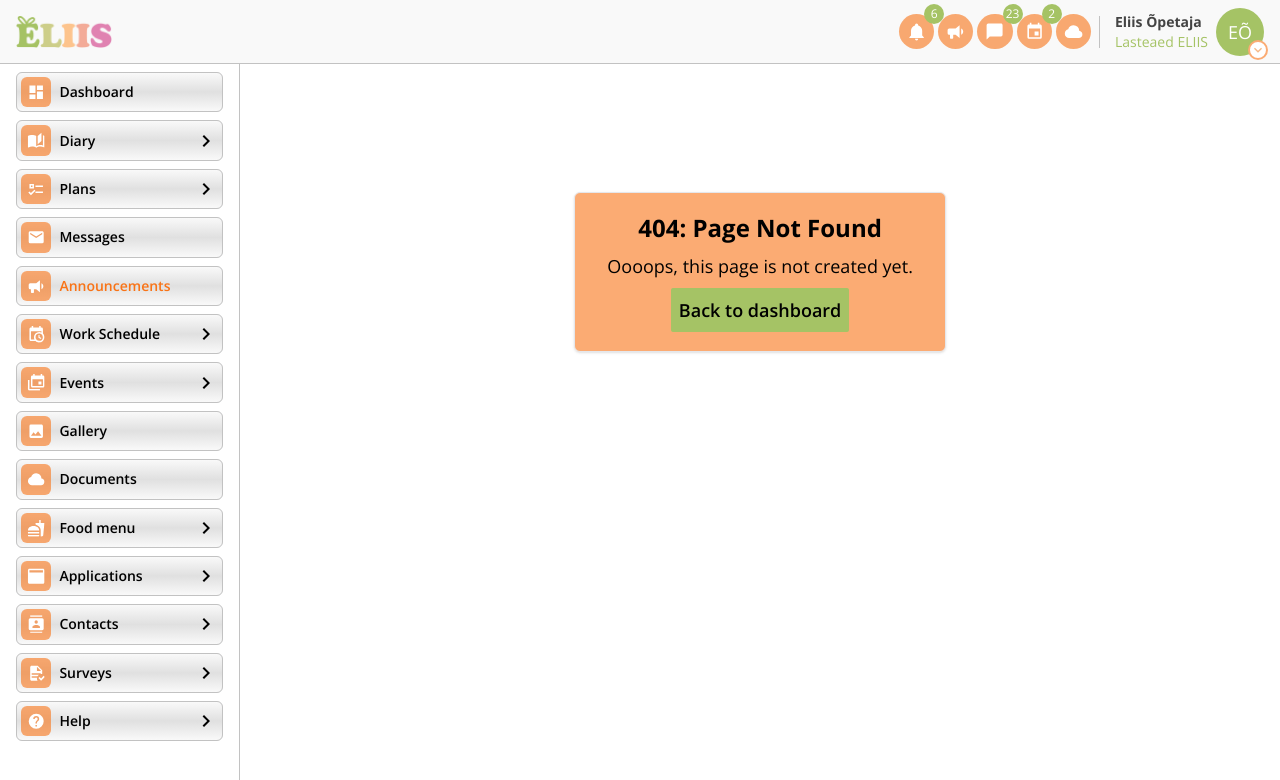
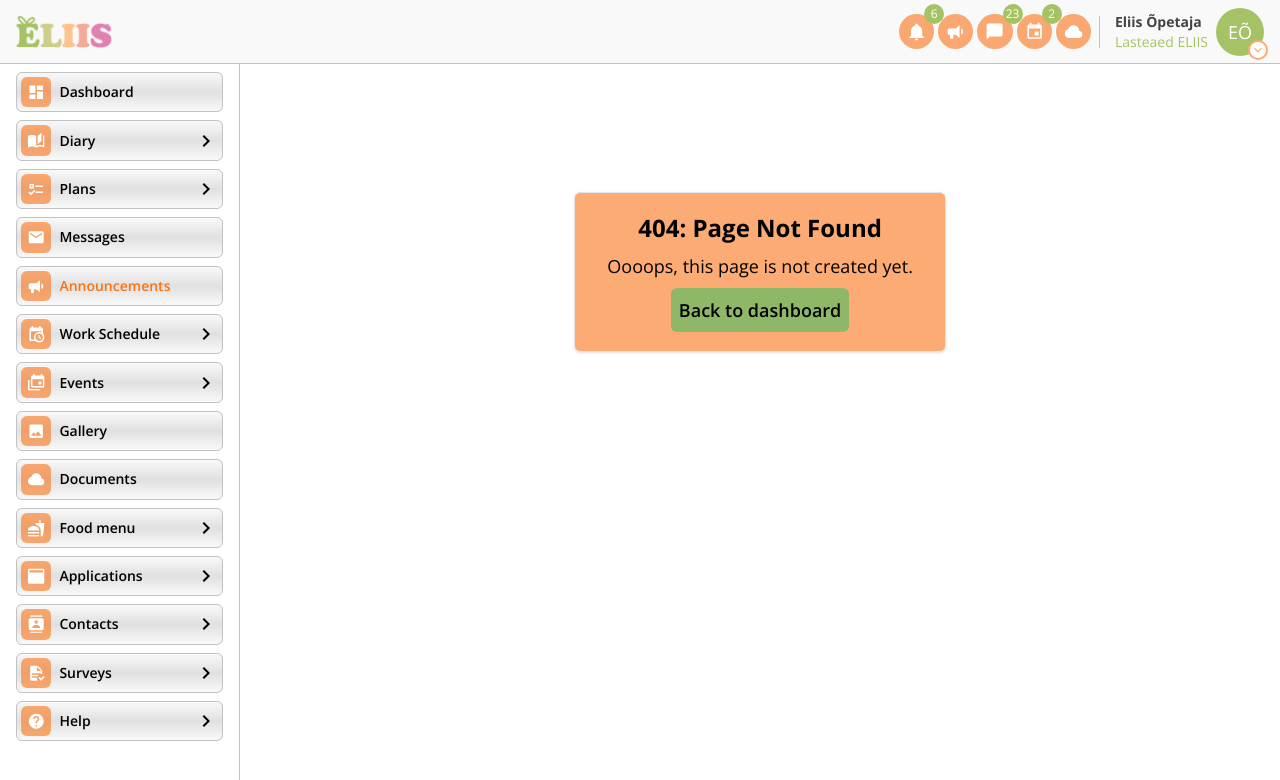
Before and after one commit to mlsmi/eliis-cal, a React (Create React App) app: page /announcements in a window 1280 px wide. Shown: the top 780 px of the page. Built offline with nearby package versions, Linux system fonts and the light colour scheme.

Commit message:
notfound page back to dashboard button bg color lighter

```diff
--- a/src/components/NotFoundPage.js
+++ b/src/components/NotFoundPage.js
@@ -12,7 +12,7 @@ function NotFoundPage() {
         <div className="bg-orange-500/60 h-40 border rounded-md p-8 flex flex-col justify-center items-center space-y-2 shadow">
             <h1 className="text-2xl font-bold">404: Page Not Found</h1>
             <p className="text-md md:text-lg">Oooops, this page is not created yet.</p>
-            <div className="greenbg text-md md:text-lg text-black rounded-sm font-semibold p-2 cursor-pointer" onClick={navigateToDashboard}>Back to dashboard</div>
+            <div className="bg-green-500/50 text-md md:text-lg text-black rounded-md font-semibold p-2 cursor-pointer" onClick={navigateToDashboard}>Back to dashboard</div>
         </div>
       </div>
     );
```
